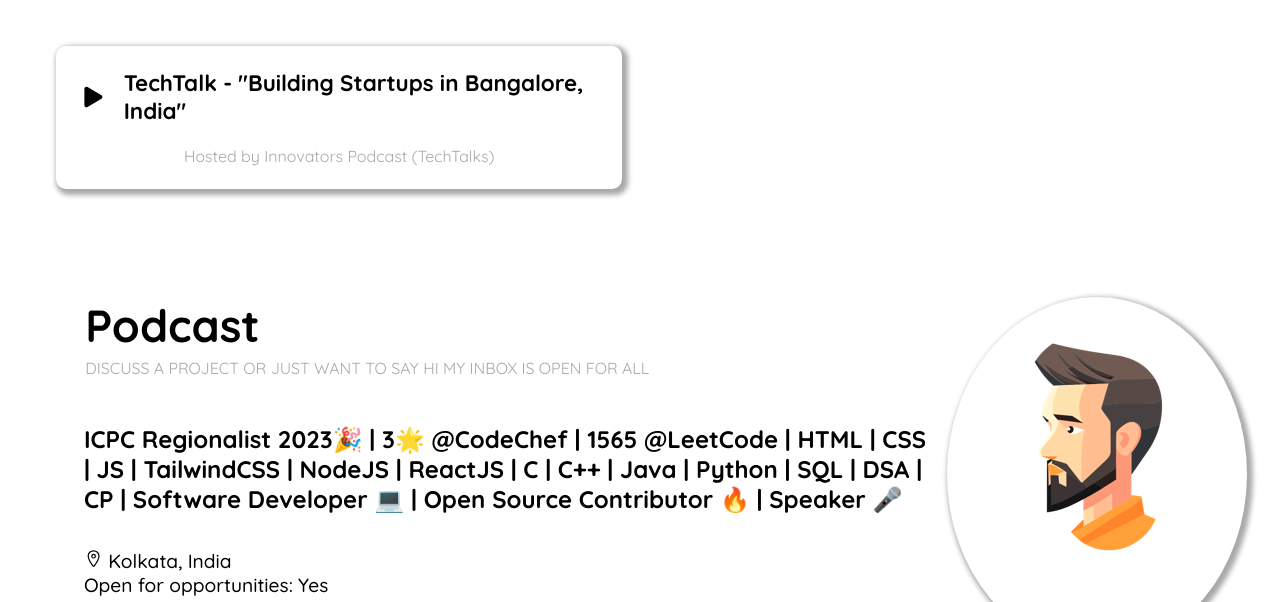
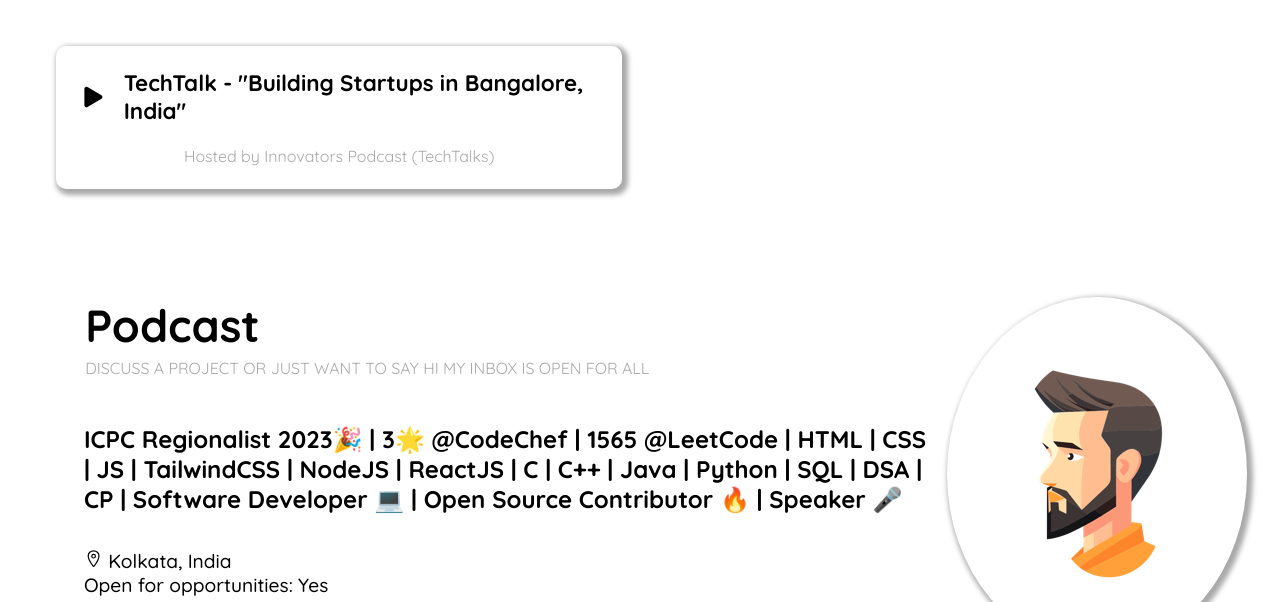
Before and after one commit to Max-31/CodSoft, a plain HTML site: page Task_Portfolio/index.html in a window 1280 px wide. Shown: the part 4952-5554 px from the top of the page. Drawn offline with nearby package versions, Linux system fonts and the light colour scheme.

Commit message:
ft.: about Image centre

```diff
--- a/Task_Portfolio/style.css
+++ b/Task_Portfolio/style.css
@@ -488,6 +488,9 @@ progress[value]::-webkit-progress-bar {
 .aboutRight {
     box-shadow: 3px 3px 5px 3px var(--textColor2);
     border-radius: 50%;
+    display: flex;
+    justify-content: center;
+    align-items: center;
 }
 
 .aboutContain {
@@ -546,6 +549,7 @@ footer a:hover {
 }
 
 /* ______________________________________________________ */
+/* scrollbar */
 ::-webkit-scrollbar {
     width: 15px;
 }
```
